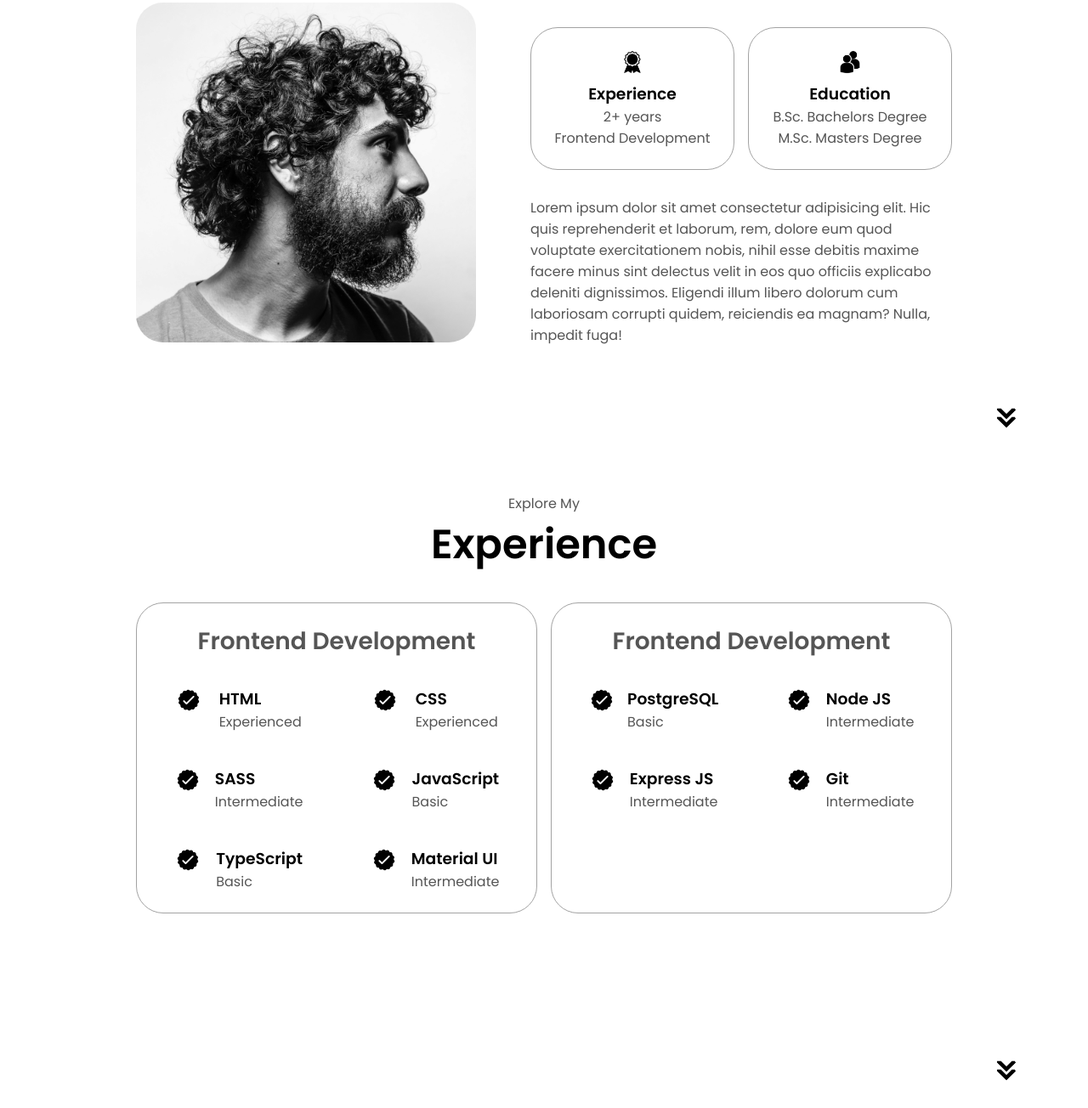
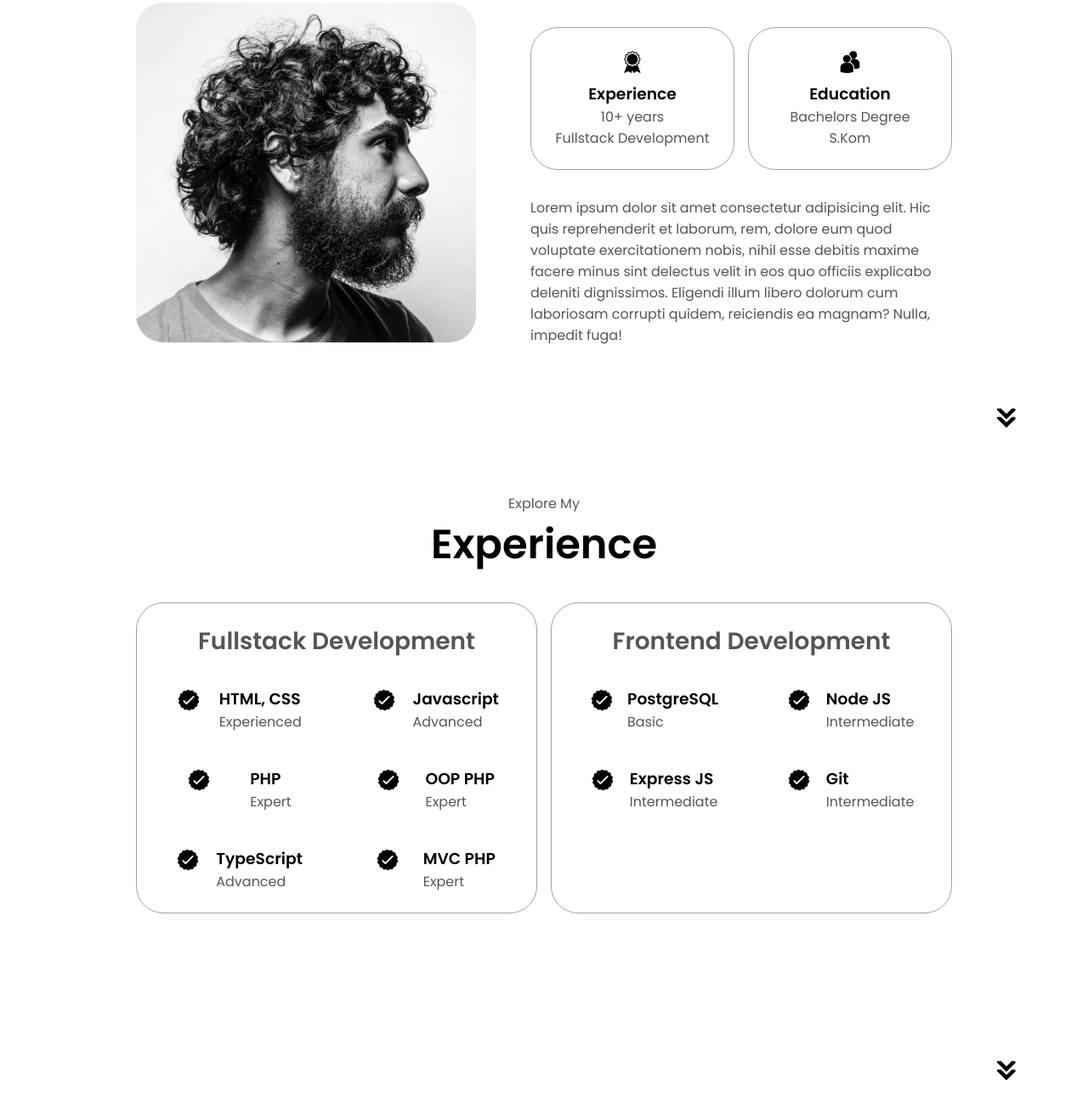
Before and after one commit to AzizanNur/azizannur.github.io, a plain HTML site: page index.html in a window 1280 px wide. Shown: the part 1116-2420 px from the top of the page at 85% size. Drawn offline with Linux system fonts and the light colour scheme; a script that the page names is missing.

Commit message:
add sosmed

```diff
--- a/My Portfolio_files/style.css
+++ b/My Portfolio_files/style.css
@@ -446,5 +446,5 @@ footer p {
 }
 
 #profile{
-  margin-bottom: 445px;
+  margin-bottom: 0px;
 }
--- a/index.html
+++ b/index.html
@@ -60,7 +60,7 @@
         <h1 class="title margin_top">Azizan Nur Rohman</h1>
         <p class="section__text__p2 margin_top">Software Engineer</p>
         <div class="btn-container margin_top">
-          <button class="btn btn-color-2" onclick="window.open('/assets/resume-example.pdf')">
+          <button class="btn btn-color-2" onclick="window.open('My Portfolio_files/azizan_nur_rohman.pdf')">
             Download CV
           </button>
           <button class="btn btn-color-1 margin_top" onclick="location.href='#contact'">
@@ -68,8 +68,10 @@
           </button>
         </div>
         <div id="socials-container">
-          <img src="./My Portfolio_files/linkedin.png" alt="My LinkedIn profile" class="icon" onclick="location.href=&#39;https://linkedin.com/&#39;">
-          <img src="./My Portfolio_files/github.png" alt="My Github profile" class="icon" onclick="location.href=&#39;https://github.com/&#39;">
+          <img src="./My Portfolio_files/linkedin.png" alt="My LinkedIn profile" class="icon" onclick="location.href=&#39;https://www.linkedin.com/in/azizan-nur-rohman-842980a0/&#39;">
+          <img src="./My Portfolio_files/github.png" alt="My Github profile" class="icon" onclick="location.href=&#39;https://github.com/AzizanNur/&#39;">
+          <img src="./My Portfolio_files/instagram.png" alt="My Github profile" class="icon" onclick="location.href=&#39;https://www.instagram.com/azizan_nr/&#39;">
+          <img src="./My Portfolio_files/youtube.png" alt="My Github profile" class="icon" onclick="location.href=&#39;https://www.youtube.com/@AzizanMultazamAvicenna&#39;">
         </div>
       </div>
     </section>
@@ -85,12 +87,12 @@
             <div class="details-container">
               <img src="./My Portfolio_files/experience.png" alt="Experience icon" class="icon">
               <h3>Experience</h3>
-              <p>2+ years <br>Frontend Development</p>
+              <p>10+ years <br>Fullstack Development</p>
             </div>
             <div class="details-container">
               <img src="./My Portfolio_files/education.png" alt="Education icon" class="icon">
               <h3>Education</h3>
-              <p>B.Sc. Bachelors Degree<br>M.Sc. Masters Degree</p>
+              <p>Bachelors Degree <br>S.Kom</p>
             </div>
           </div>
           <div class="text-container">
@@ -113,48 +115,48 @@
       <div class="experience-details-container">
         <div class="about-containers">
           <div class="details-container">
-            <h2 class="experience-sub-title">Frontend Development</h2>
+            <h2 class="experience-sub-title">Fullstack Development</h2>
             <div class="article-container">
               <article>
                 <img src="./My Portfolio_files/checkmark.png" alt="Experience icon" class="icon">
                 <div>
-                  <h3>HTML</h3>
+                  <h3>HTML, CSS</h3>
                   <p>Experienced</p>
                 </div>
               </article>
               <article>
                 <img src="./My Portfolio_files/checkmark.png" alt="Experience icon" class="icon">
                 <div>
-                  <h3>CSS</h3>
-                  <p>Experienced</p>
+                  <h3>Javascript</h3>
+                  <p>Advanced</p>
                 </div>
               </article>
               <article>
                 <img src="./My Portfolio_files/checkmark.png" alt="Experience icon" class="icon">
                 <div>
-                  <h3>SASS</h3>
-                  <p>Intermediate</p>
+                  <h3>PHP</h3>
+                  <p>Expert</p>
                 </div>
               </article>
               <article>
                 <img src="./My Portfolio_files/checkmark.png" alt="Experience icon" class="icon">
                 <div>
-                  <h3>JavaScript</h3>
-                  <p>Basic</p>
+                  <h3>OOP PHP</h3>
+                  <p>Expert</p>
                 </div>
               </article>
               <article>
                 <img src="./My Portfolio_files/checkmark.png" alt="Experience icon" class="icon">
                 <div>
                   <h3>TypeScript</h3>
-                  <p>Basic</p>
+                  <p>Advanced</p>
                 </div>
               </article>
               <article>
                 <img src="./My Portfolio_files/checkmark.png" alt="Experience icon" class="icon">
                 <div>
-                  <h3>Material UI</h3>
-                  <p>Intermediate</p>
+                  <h3>MVC PHP</h3>
+                  <p>Expert</p>
                 </div>
               </article>
             </div>
@@ -253,11 +255,11 @@
       <div class="contact-info-upper-container">
         <div class="contact-info-container">
           <img src="./My Portfolio_files/email.png" alt="Email icon" class="icon contact-icon email-icon">
-          <p><a href="mailto:examplemail@gmail.com">Example@gmail.com</a></p>
+          <p><a href="mailto:zhiz.nevermind@gmail.com">zhiz.nevermind@gmail.com</a></p>
         </div>
         <div class="contact-info-container">
           <img src="./My Portfolio_files/linkedin.png" alt="LinkedIn icon" class="icon contact-icon">
-          <p><a href="https://www.linkedin.com/">LinkedIn</a></p>
+          <p><a href="https://www.linkedin.com/in/azizan-nur-rohman-842980a0/">LinkedIn</a></p>
         </div>
       </div>
     </section>
```
Also changed, not shown: My Portfolio_files/instagram.png (added), My Portfolio_files/youtube.png (added), 1 other file.
